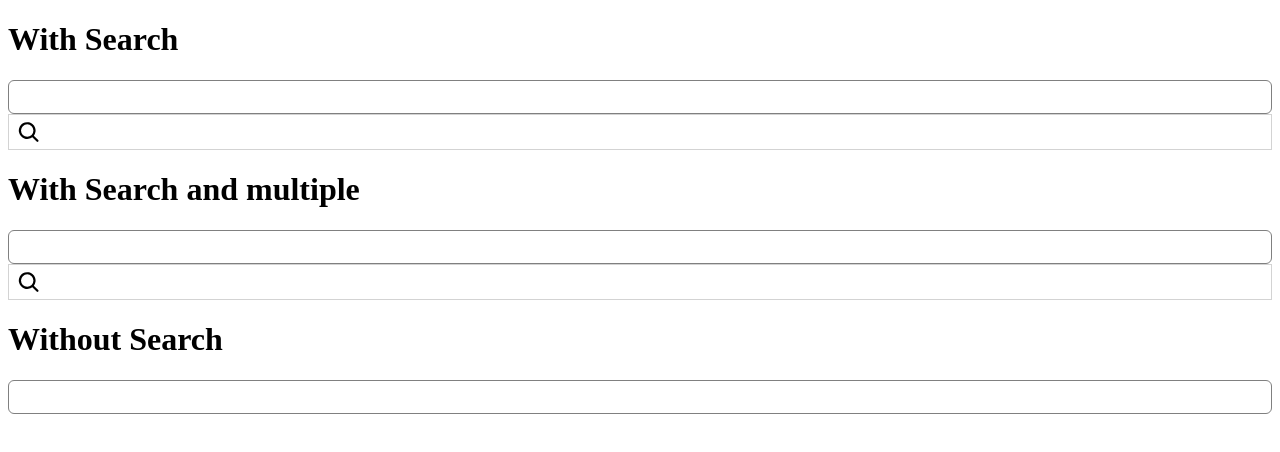
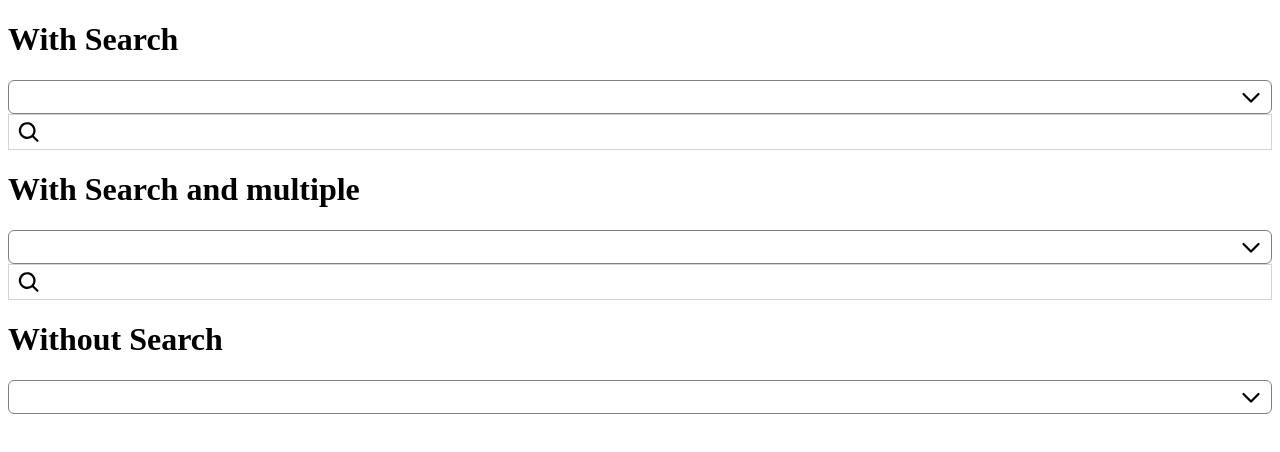
Before and after one commit to ZehaIrawan/select-dropdown, a React (Vite) app in the folder dev/: page / in a window 1280 px wide. Shown: the top 452 px of the page. Built offline with nearby package versions, Linux system fonts and the light colour scheme.

Commit message:
add chevron svg

```diff
--- a/dev/src/components/SelectDropdown.tsx
+++ b/dev/src/components/SelectDropdown.tsx
@@ -1,6 +1,6 @@
 import React, { useState } from "react";
 import "./selectdropdown.css";
-import { MagnifyingGlass, X } from "@phosphor-icons/react";
+import { MagnifyingGlass, X, CaretDown } from "@phosphor-icons/react";
 
 interface Option {
   value: string;
@@ -98,6 +98,7 @@ const SelectDropdown: React.FC<Props> = ({
             </button>
           </div>
         ))}
+        <CaretDown size={24} weight="bold" />
       </div>
 
       {withSearch && (
--- a/dev/src/components/selectdropdown.css
+++ b/dev/src/components/selectdropdown.css
@@ -3,9 +3,11 @@
   outline: none;
   display: flex;
   align-items: center;
+
   svg {
     margin-left: 0.5rem;
   }
+
   input {
     border: none;
     outline: none;
@@ -17,11 +19,17 @@
   height: 2rem;
   border-radius: 6px;
   display: flex;
-  padding-left: 0.5rem;
+  align-items: center;
+  padding: 0px 0.5rem;
+
   button {
     border: none;
     background-color: transparent;
     cursor: pointer;
+  }
+
+  svg {
+    margin-left: auto;
   }
 }
 
```
